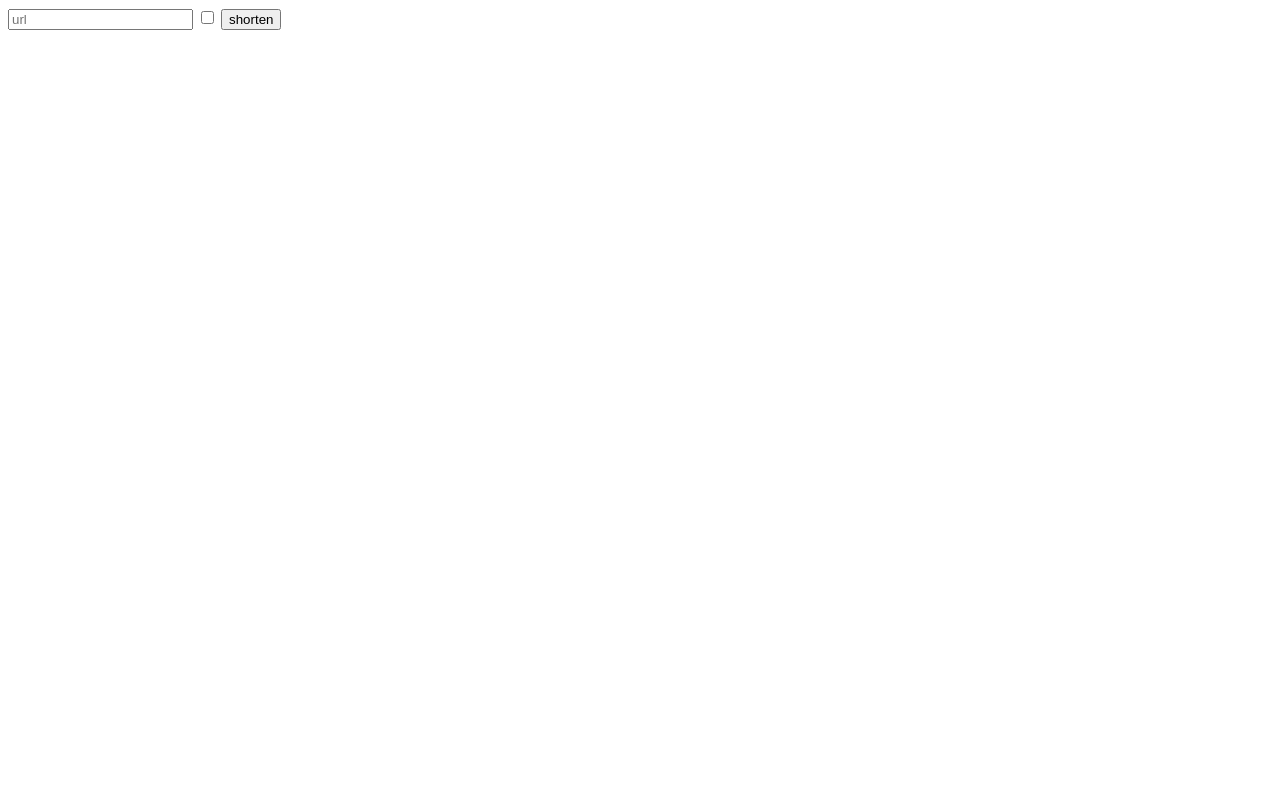
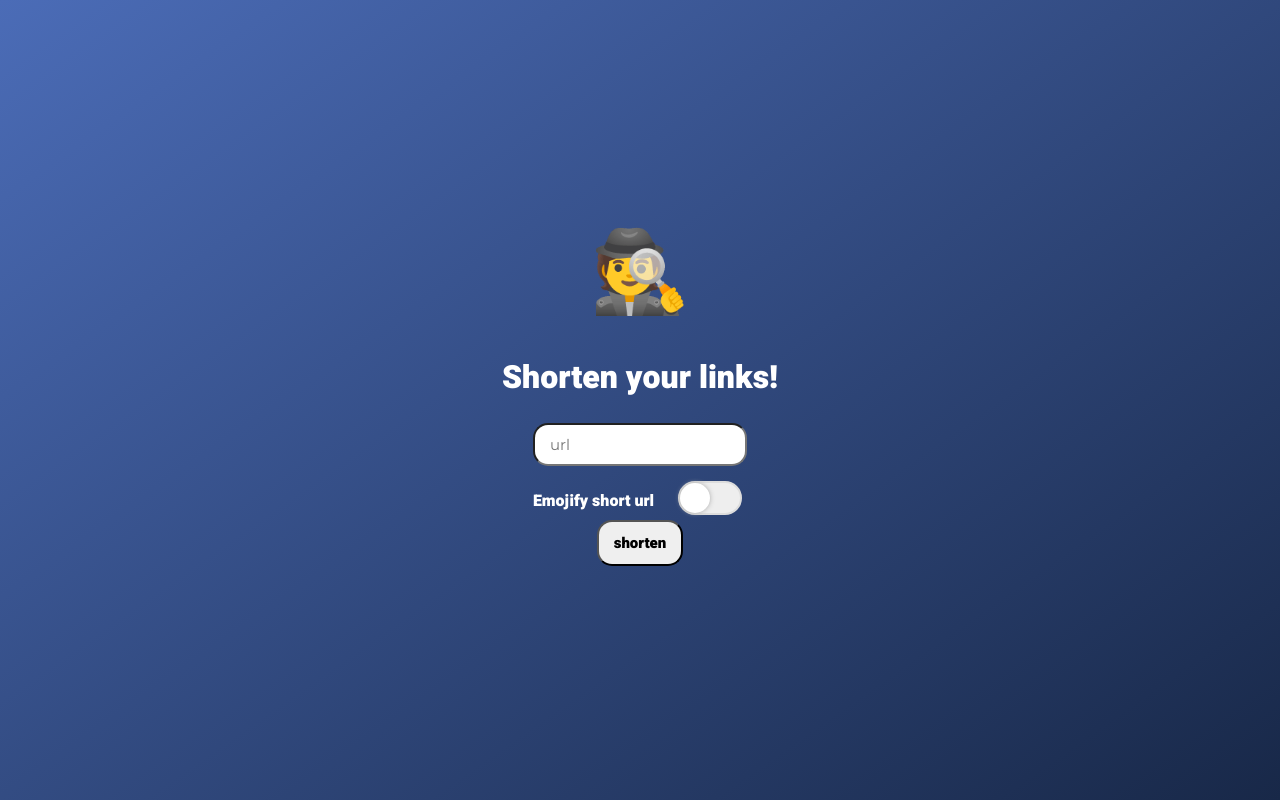
Before and after one commit to hennedo/url-shortener, a plain HTML site: page htmlfiles/index.html in a window 1280 px wide. Drawn offline with Linux system fonts and the light colour scheme.

Commit message:
improved optics

```diff
--- a/htmlfiles/index.html
+++ b/htmlfiles/index.html
@@ -2,12 +2,105 @@
 <html>
 	<head>
 		<title>DRE.LI Url shortener</title>
+		<meta charset="utf-8">
+		<meta name="viewport" content="width=device-width">
+		<link href="https://fonts.googleapis.com/css?family=Heebo:900|Montserrat&display=swap" rel="stylesheet">
+		<style type="text/css">
+			body, html {
+				padding: 0;
+				margin: 0;
+				width: 100%;
+				height: 100%;
+			}
+			body {
+				font-family: Heebo, sans-serif;
+				color: white;
+				background: rgb(75,108,183);
+				background: -moz-linear-gradient(145deg, rgba(75,108,183,1) 0%, rgba(24,40,72,1) 100%);
+				background: -webkit-linear-gradient(145deg, rgba(75,108,183,1) 0%, rgba(24,40,72,1) 100%);
+				background: linear-gradient(145deg, rgba(75,108,183,1) 0%, rgba(24,40,72,1) 100%);
+				filter: progid:DXImageTransform.Microsoft.gradient(startColorstr="#4b6cb7",endColorstr="#182848",GradientType=1);
+				box-sizing: border-box;
+			}
+			form {
+				position: relative;
+				left: 50%;
+				top: 50%;
+				text-align: center;
+				width: 434px;
+				height: 370px;
+				margin-top: -185px;
+				margin-left: -217px;
+			}
+			input[type="checkbox"] {
+				display:none;
+			}
+			input[type="checkbox"] + label {
+				width: 60px;
+				height: 30px;
+				border-radius: 30px;
+				border: 2px solid #ddd;
+				background-color: #EEE;
+				display: inline-block;
+				content: "";
+				margin-right: 5px;
+				transition: background-color 0.5s linear;
+				margin-top: 15px;
+			}
+			input[type="checkbox"] + label:hover {
+				cursor: pointer;
+			}
+			input[type="checkbox"] + label::before {
+				width: 30px;
+				height: 30px;
+				border-radius: 30px;
+				background-color: #fff;
+				display: inline-block;
+				content: "";
+				margin-left: -25px;
+				margin-right: 5px;
+				transition: margin 0.1s linear;
+				box-shadow: 0px 0px 5px #aaa;
+			}
+			input[type="checkbox"]:checked+label{
+				background-color: #2b8718;
+			}
+			input[type="checkbox"]:checked+label::before {
+				margin: 0 0 0 30px;
+			}
+			.label {
+				display: inline-block;
+				margin-right: 20px;
+				position: relative;
+				top: -7px;
+			}
+			.button {
+				padding: 10px 15px;
+				border-radius: 15px;
+				font-size: 15px;
+				font-family: Heebo, sans-serif;
+			}
+			.urlinput {
+				padding: 0 20px;
+			}
+			.urlinput input {
+				font-family: Montserrat, sans-serif;
+				padding: 10px 15px;
+				border-radius: 15px;
+				font-size: 15px;
+			}
+			.emoji {
+				font-size: 80px;
+			}
+		</style>
 	</head>
 	<body>
 		<form method="POST" action="/">
-			<input type="text" name="url" placeholder="url" />
-			<input type="checkbox" name="emoji" value="1" />
-			<input type="submit" value="shorten" />
+			<div class="emoji">‍🕵</div>
+			<h1>Shorten your links!</h1>
+			<div class="urlinput"><input type="text" name="url" placeholder="url"/></div>
+			<div><span class="label">Emojify short url</span> <input type="checkbox" name="emoji" value="1" id="emoji"/><label for="emoji"></label></div>
+			<input type="submit" value="shorten" class="button"/>
 		</form>
 
 	</body>
```
